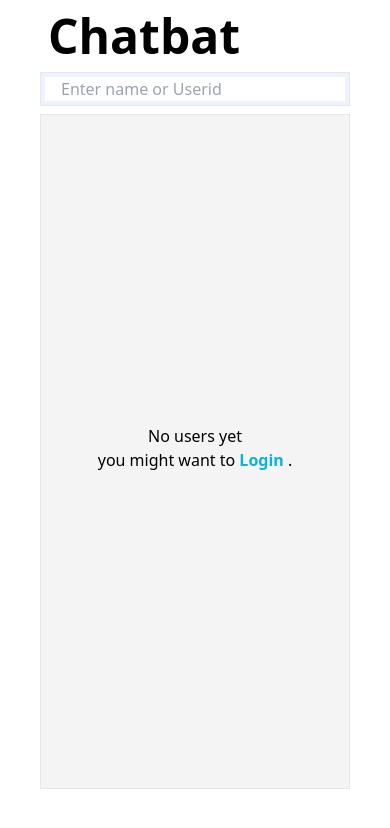
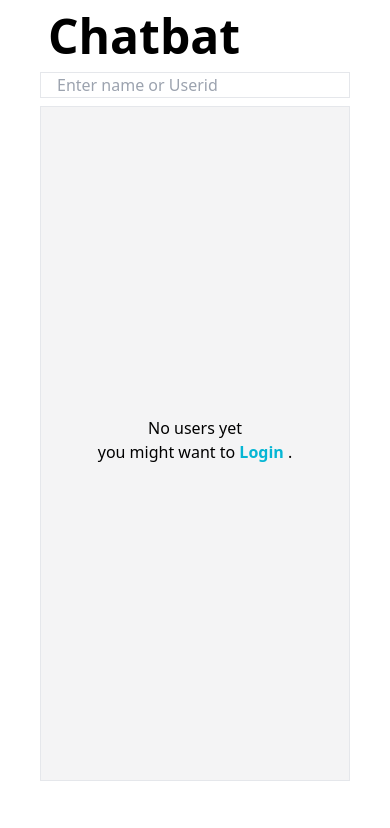
Before and after one commit to W3BX/nextjs, a Next.js app: page / in a window 390 px wide. Shown: the top 828 px of the page. Built offline with nearby package versions, Linux system fonts and the light colour scheme.

Commit message:
next commit

```diff
--- a/pages/index.tsx
+++ b/pages/index.tsx
@@ -75,7 +75,7 @@ export default function Home(props: any) {
               <div className="col-span-3 md:col-span-2 static md:relative">
                 <span className="grid grid-cols-3 static md:absolute bottom-[0vh] w-full">
                   <div className="col-span-3 md:col-span-2 flex w-auto border">
-                    <input name="search" placeholder="Enter name or Userid" autoComplete="off" onKeyUp={(e) => userStopped(e)} className="px-4 border-4 border-indigo-50 w-full focus:outline-none" />
+                    <input name="search" placeholder="Enter name or Userid" autoComplete="off" onKeyUp={(e) => userStopped(e)} className="px-4 border-3 md:border-4 border-indigo-50 w-full focus:outline-none" />
                     <button className="bg-indigo-50 hidden md:block w-20">Search</button>
                   </div>
                   <div className="col-span-3 hidden md:col-span-1 md:block cursor-pointer ">
```
